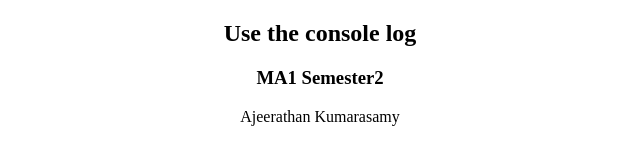
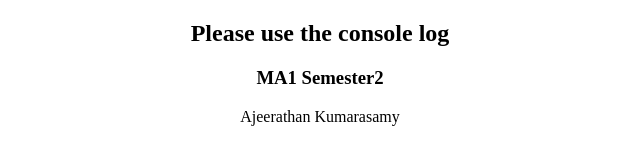
Before and after one commit to gitAji/MA1-Semester2, a plain HTML site: page index.html in a window 1280 px wide. Shown: the whole page, without its empty margins (320-960 px from the left). Drawn offline with Linux system fonts and the light colour scheme.

Commit message:
Update index.html

```diff
--- a/index.html
+++ b/index.html
@@ -9,7 +9,7 @@
 </head>
 <body>
     <center>
-    <h2>Use the console log</h2>
+    <h2>Please use the console log</h2>
     <h3>MA1 Semester2</h3>
     <p>Ajeerathan Kumarasamy</p>
 </center>
```
